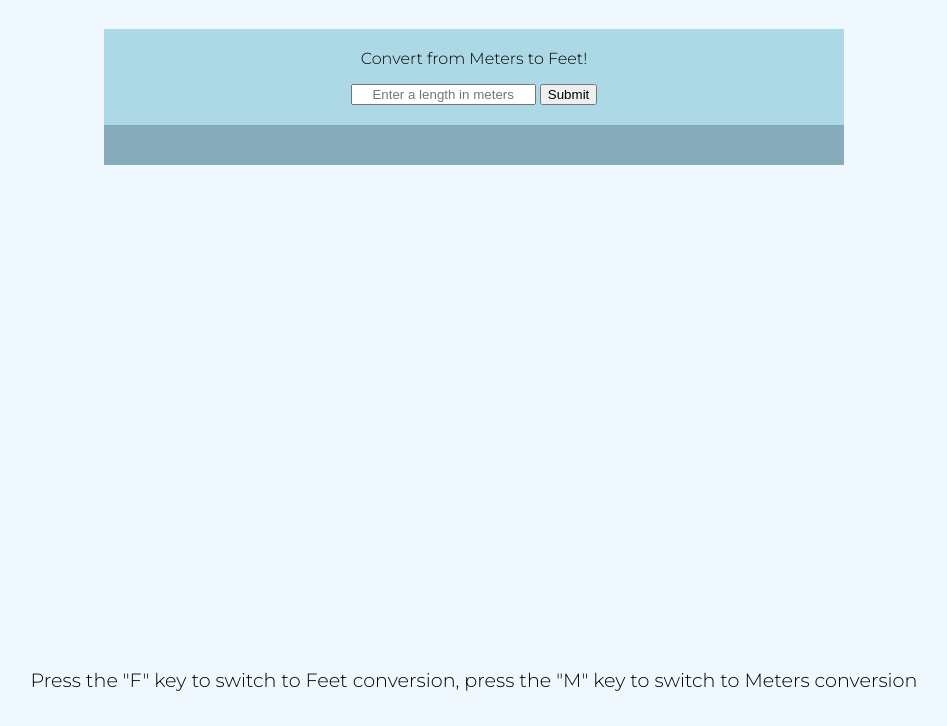
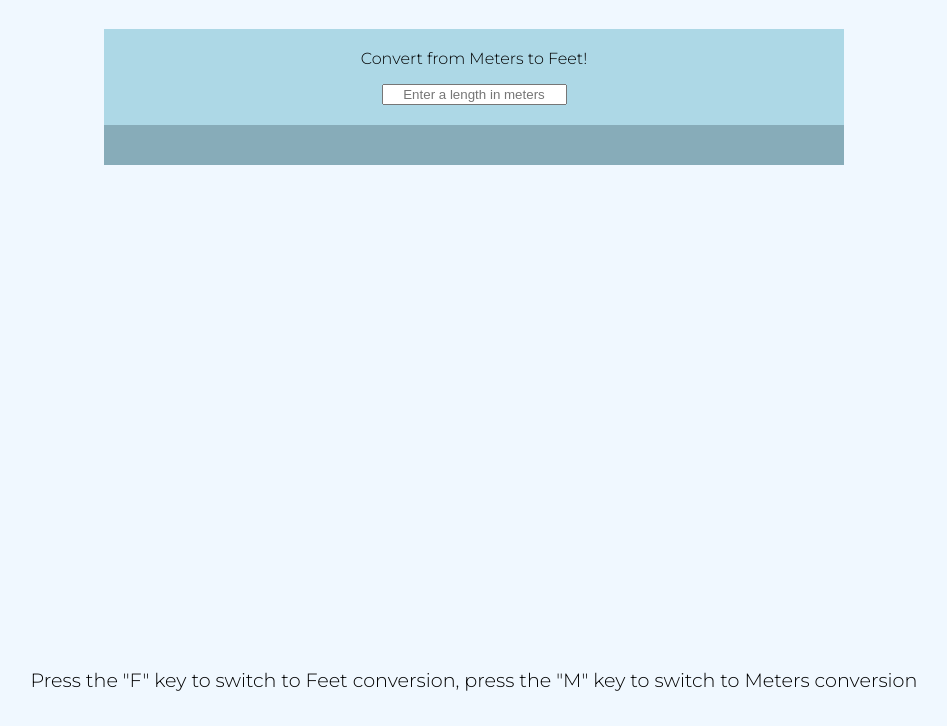
Before and after one commit to cfcmeireles/JavaScript-Basics, a plain HTML site: page AdvancedConverter/index.html in a window 1280 px wide. Shown: the part 74-800 px from the top of the page, without its empty margins (166-1113 px from the left). Drawn offline with Linux system fonts and the light colour scheme.

Commit message:
Replaced "submit" event with "keyup"

```diff
--- a/AdvancedConverter/index.html
+++ b/AdvancedConverter/index.html
@@ -17,7 +17,6 @@
       <p>Convert from Meters to Feet!</p>
       <form id="converter">
         <input type="text" id="length" placeholder="Enter a length in meters" style="text-align: center" />
-        <input type="submit" id="converted-length" />
       </form>
     </div>
     <div class="container bottom" id="answer">
--- a/AdvancedConverter/src/script.js
+++ b/AdvancedConverter/src/script.js
@@ -26,7 +26,7 @@
     }
   });
 
-  form.addEventListener("submit", function (event) {
+  form.addEventListener("keyup", function (event) {
     event.preventDefault();
     const length = parseFloat(document.getElementById("length").value);
 
```
